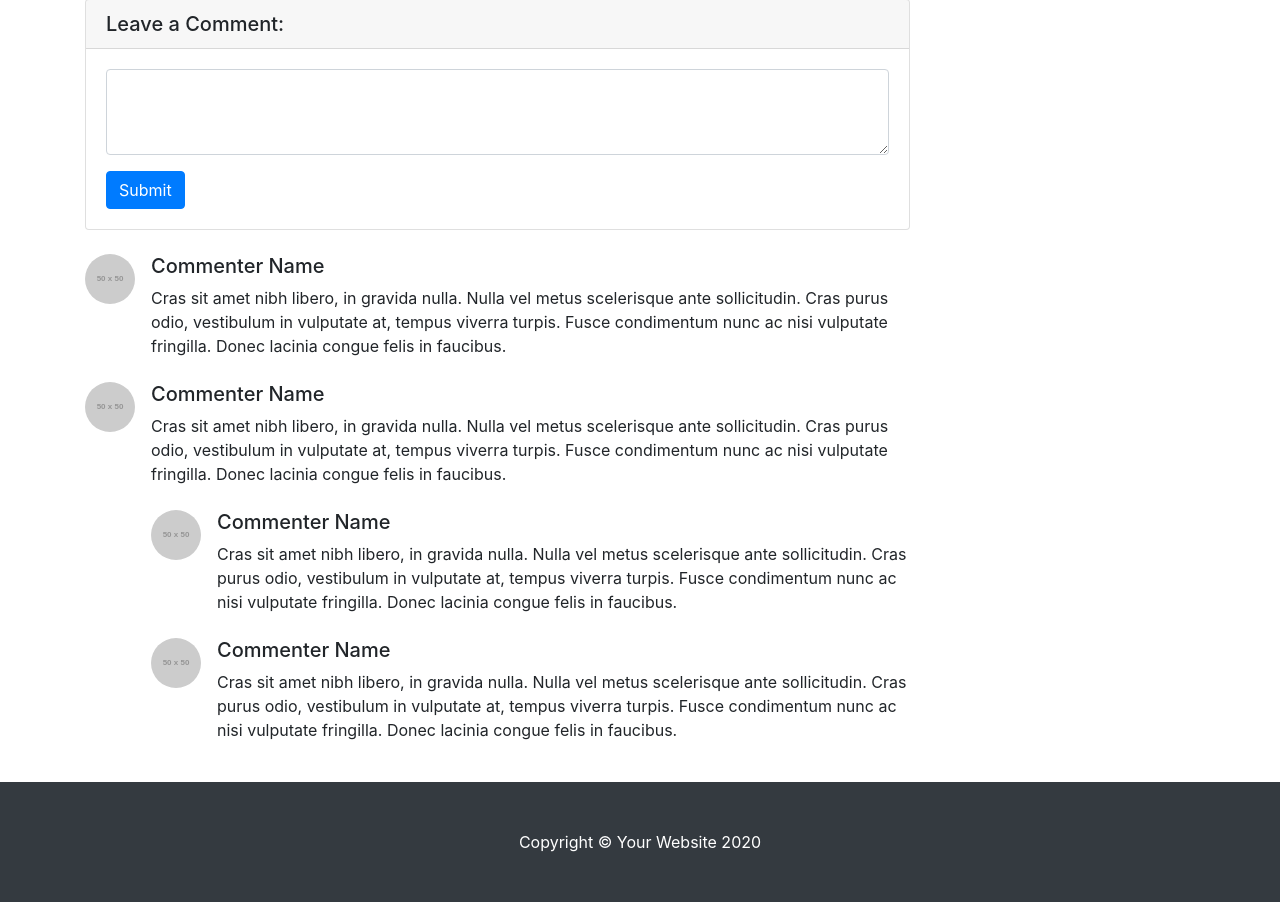
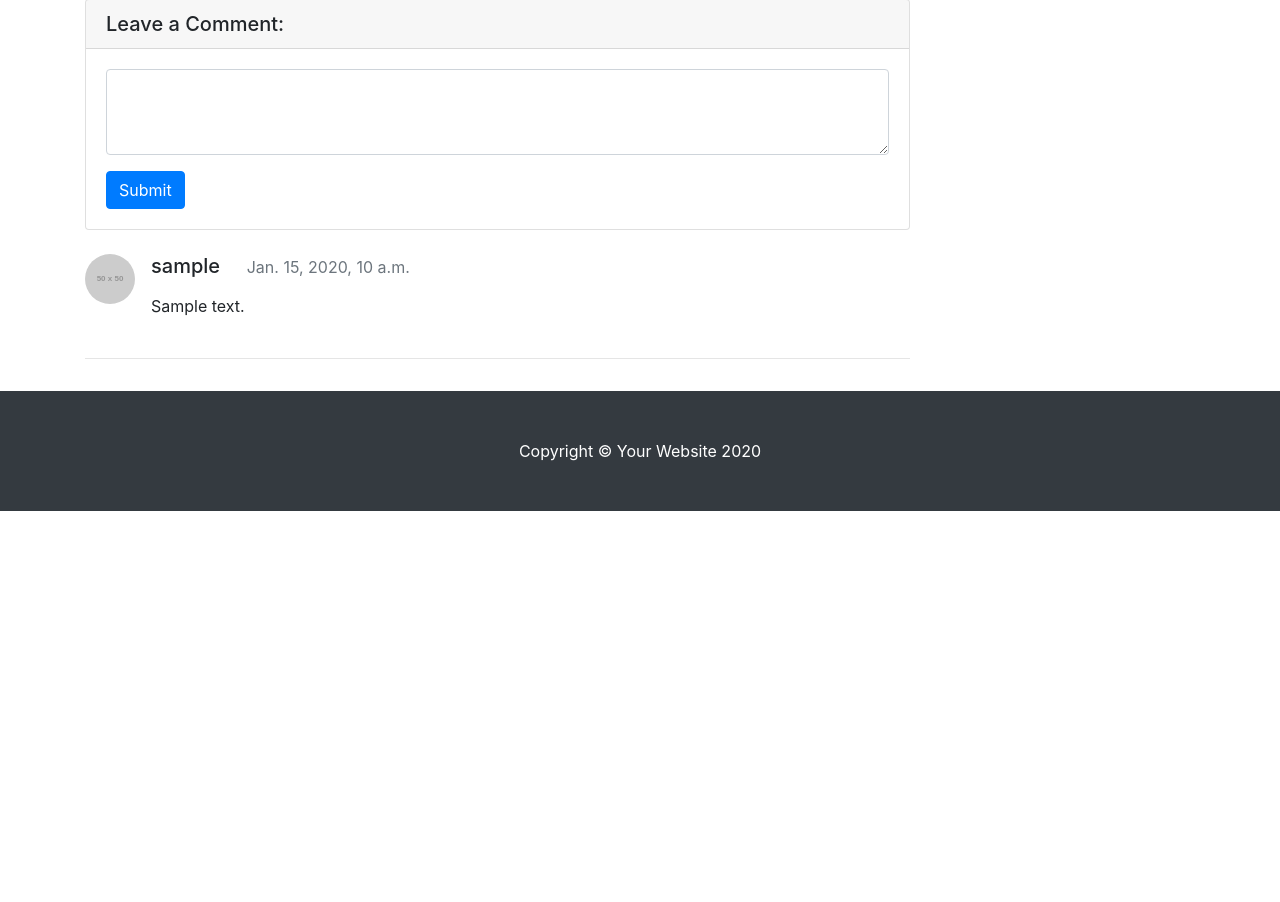
Before and after one commit to jotasic/DoItDjangPractice, a Django app: page /blog/1/ in a window 1280 px wide. Shown: the part 781-1683 px from the top of the page. After the commit the page ends 1292 px from the top, so only its background shows below. Run offline with Django 3.2, Linux system fonts and the light colour scheme; tables that the repository leaves empty hold one stand-in row (values such as "Sample post"); grey boxes marked "Sample" are stand-in pictures; grey boxes labelled with a size stand in for pictures from a placeholder-image service; some libraries are stand-ins or nearby versions.

Commit message:
댓술을 포스트 상세 페이지에 나타내기

```diff
--- a/blog/admin.py
+++ b/blog/admin.py
@@ -1,5 +1,5 @@
 from django.contrib import admin
-from .models import Post, Category, Tag
+from .models import Post, Category, Tag, Comment
 
 # Register your models here.
 
@@ -17,3 +17,5 @@ class TagAdmin(admin.ModelAdmin) :
     prepopulated_fields = {'slug' : ('name', )}
 
 admin.site.register(Tag, TagAdmin)
+
+admin.site.register(Comment)
--- a/blog/models.py
+++ b/blog/models.py
@@ -3,7 +3,6 @@ from django.contrib.auth.models import User
 import os
 
 # Create your models here.
-
 class Category(models.Model) :
     name = models.CharField(max_length=50, unique=True)
     slug = models.SlugField(max_length=200, unique=True, allow_unicode=True)
@@ -63,3 +62,17 @@ class Post(models.Model):
 
     def get_file_ext(self):
         return self.get_file_name().split('.')[-1]
+
+
+class Comment(models.Model):
+    post = models.ForeignKey(Post, on_delete=models.CASCADE)
+    author = models.ForeignKey(User, on_delete=models.CASCADE)
+    content = models.TextField()
+    created_at = models.DateTimeField(auto_now_add=True)
+    modified_at = models.DateTimeField(auto_now=True)
+
+    def __str__(self):
+        return f'{self.author}::{self.content}'
+
+    def get_absolute_url(self):
+        return f'{self.post.get_absolute_url()}#comment-{self.pk}'
--- a/blog/templates/blog/post_detail.html
+++ b/blog/templates/blog/post_detail.html
@@ -22,9 +22,10 @@
 
   <hr />
 
-{% if user.is_authenticated and user == post.author %}
-  <a class="btn btn-info btn-sm float-right" href="/blog/update_post/{{ post.pk }}/" role="button"><i class="fas fa-pen"></i></a>
-{% endif %}
+  {% if user.is_authenticated and user == post.author %}
+  <a class="btn btn-info btn-sm float-right" href="/blog/update_post/{{ post.pk }}/" role="button"><i
+      class="fas fa-pen"></i></a>
+  {% endif %}
 
 
   <!-- Date/Time -->
@@ -47,11 +48,11 @@
 
   {% if post.tags.exists %}
   <i class="fas fa-tags"></i>
-    {% for tag in post.tags.all %}
-      <a href="{{ tag.get_absolute_url }}"><span class="badge badge-pill badge-ligth">{{ tag }}</span></a>
-    {% endfor %}
-    <br/>
-    <br/>
+  {% for tag in post.tags.all %}
+  <a href="{{ tag.get_absolute_url }}"><span class="badge badge-pill badge-ligth">{{ tag }}</span></a>
+  {% endfor %}
+  <br />
+  <br />
   {% endif %}
 
   {% if post.file_upload %}
@@ -87,50 +88,19 @@
     </div>
   </div>
 
+  {% if post.comment_set.exists %}
+  {% for comment in post.comment_set.iterator %}
   <!-- Single Comment -->
-  <div class="media mb-4">
-    <img class="d-flex mr-3 rounded-circle" src="http://placehold.it/50x50" alt="" />
+  <div class="media mb-4" id="comment-{{comment.pk}}">
+    <img class="d-flex mr-3 rounded-circle" src="http://placehold.it/50x50" alt="">
     <div class="media-body">
-      <h5 class="mt-0">Commenter Name</h5>
-      Cras sit amet nibh libero, in gravida nulla. Nulla vel metus scelerisque
-      ante sollicitudin. Cras purus odio, vestibulum in vulputate at, tempus
-      viverra turpis. Fusce condimentum nunc ac nisi vulputate fringilla. Donec
-      lacinia congue felis in faucibus.
+      <h5 class="mt-0"> {{ comment.author.username }} &nbsp;&nbsp;&nbsp; <small class="text-muted"> {{comment.created_at}}</small>
+      </h5>
+      <p> {{comment.content | linebreaks }}
     </div>
   </div>
-
-  <!-- Comment with nested comments -->
-  <div class="media mb-4">
-    <img class="d-flex mr-3 rounded-circle" src="http://placehold.it/50x50" alt="" />
-    <div class="media-body">
-      <h5 class="mt-0">Commenter Name</h5>
-      Cras sit amet nibh libero, in gravida nulla. Nulla vel metus scelerisque
-      ante sollicitudin. Cras purus odio, vestibulum in vulputate at, tempus
-      viverra turpis. Fusce condimentum nunc ac nisi vulputate fringilla. Donec
-      lacinia congue felis in faucibus.
-
-      <div class="media mt-4">
-        <img class="d-flex mr-3 rounded-circle" src="http://placehold.it/50x50" alt="" />
-        <div class="media-body">
-          <h5 class="mt-0">Commenter Name</h5>
-          Cras sit amet nibh libero, in gravida nulla. Nulla vel metus scelerisque
-          ante sollicitudin. Cras purus odio, vestibulum in vulputate at, tempus
-          viverra turpis. Fusce condimentum nunc ac nisi vulputate fringilla.
-          Donec lacinia congue felis in faucibus.
-        </div>
-      </div>
-
-      <div class="media mt-4">
-        <img class="d-flex mr-3 rounded-circle" src="http://placehold.it/50x50" alt="" />
-        <div class="media-body">
-          <h5 class="mt-0">Commenter Name</h5>
-          Cras sit amet nibh libero, in gravida nulla. Nulla vel metus scelerisque
-          ante sollicitudin. Cras purus odio, vestibulum in vulputate at, tempus
-          viverra turpis. Fusce condimentum nunc ac nisi vulputate fringilla.
-          Donec lacinia congue felis in faucibus.
-        </div>
-      </div>
-    </div>
-  </div>
+  {% endfor %}
+  {% endif %}
 </div>
+<hr />
 {% endblock %}
```
Also changed, not shown: blog/tests.py (+16 -2 lines).
